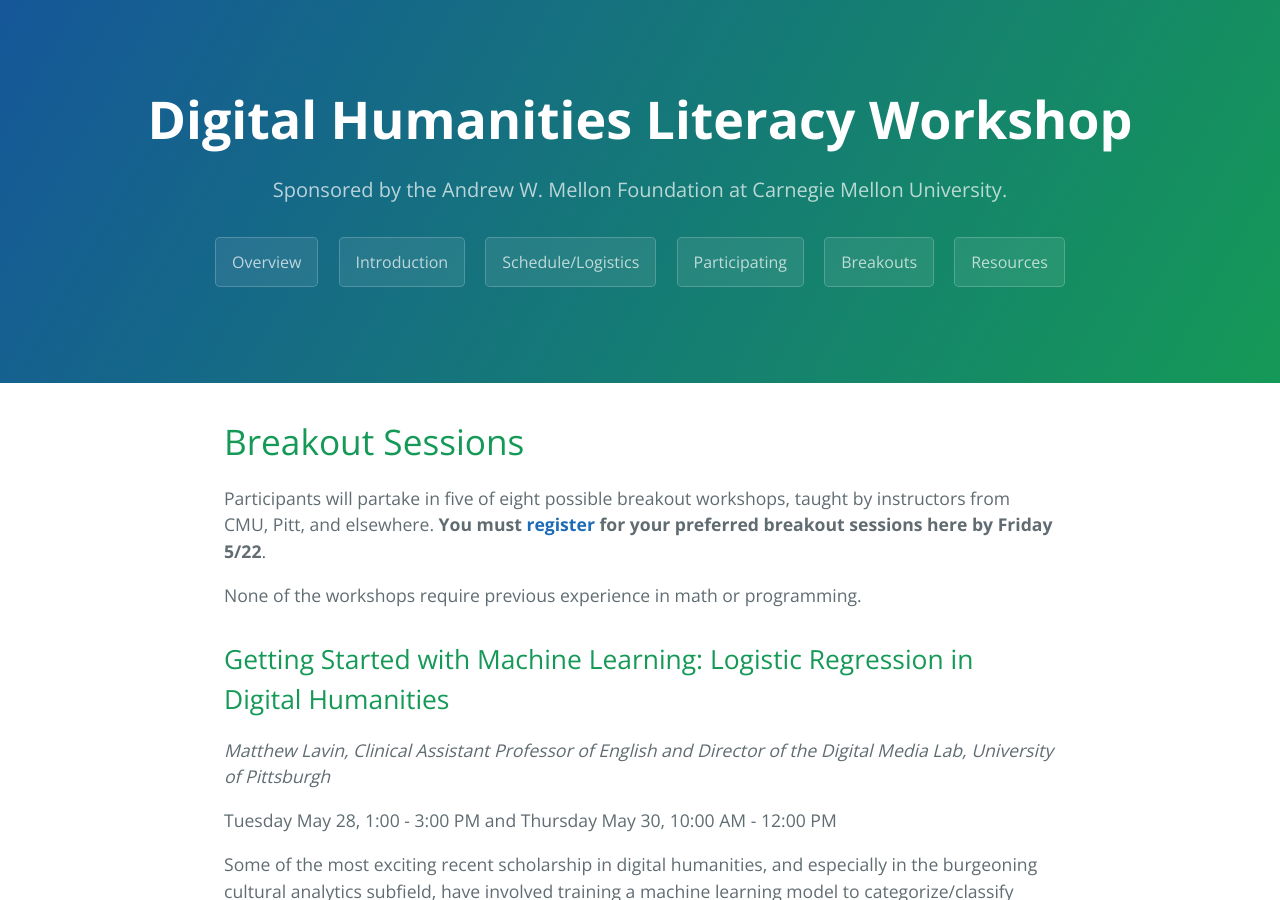
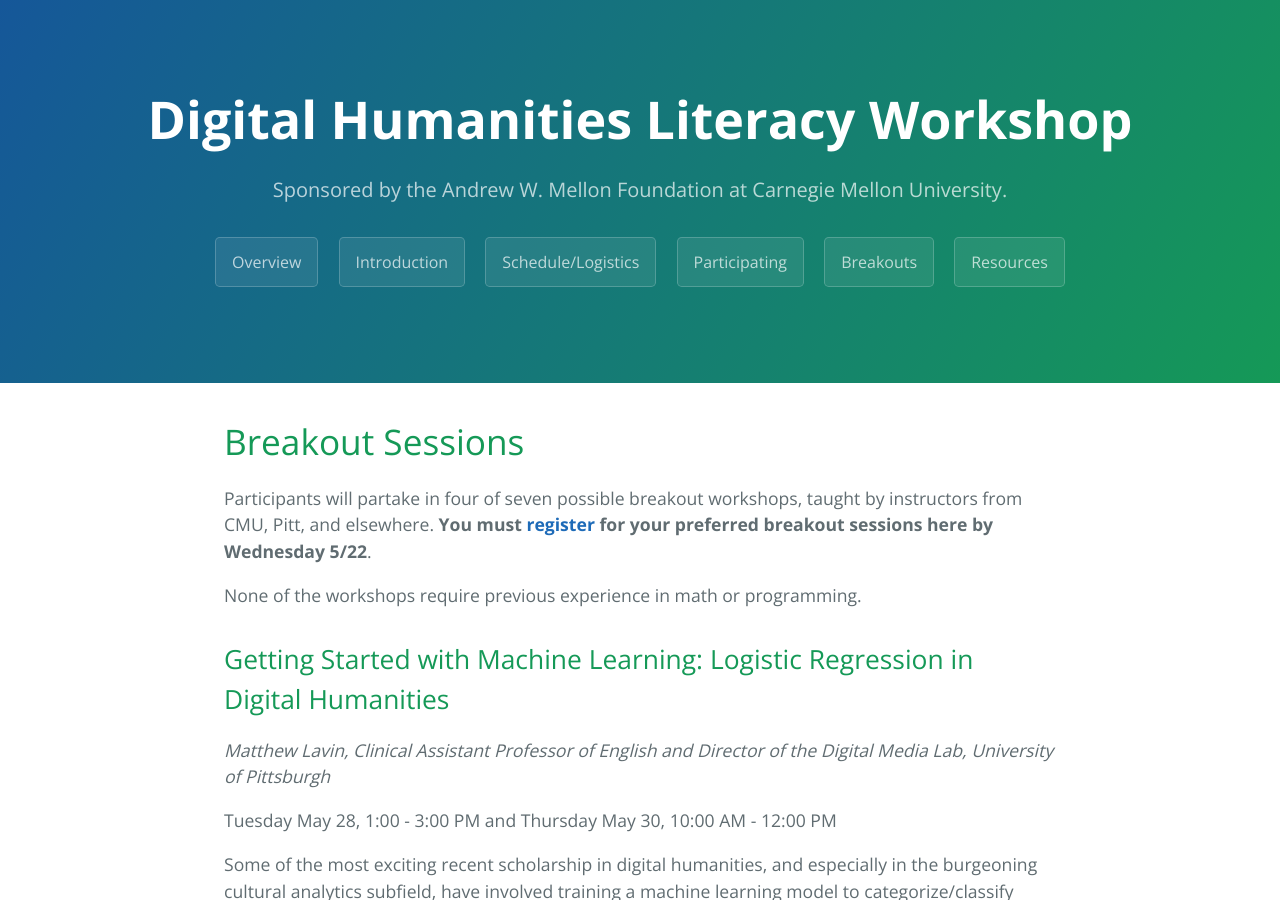
Before and after one commit to dSHARP-CMU/DH-Literacy-Workshop-at-CMU-2019, a Jekyll site: the page built from breakouts.md, in a window 1280 px wide and 900 px high. Built offline with Jekyll 4.4.1, drawn with Linux system fonts in a browser that asks for light colours; our own code applies the rules of GitHub Pages for plain Markdown files.

Commit message:
Update breakouts.md

```diff
--- a/breakouts.md
+++ b/breakouts.md
@@ -3,7 +3,7 @@ title: Breakout Workshops
 permalink: breakouts.html
 ---
 # Breakout Sessions
-Participants will partake in five of eight possible breakout workshops, taught by instructors from CMU, Pitt, and elsewhere. **You must [register](https://forms.gle/GkwaR937se4qwZRJA) for your preferred breakout sessions here by Friday 5/22**.
+Participants will partake in four of seven possible breakout workshops, taught by instructors from CMU, Pitt, and elsewhere. **You must [register](https://forms.gle/GkwaR937se4qwZRJA) for your preferred breakout sessions here by Wednesday 5/22**.
 
 None of the workshops require previous experience in math or programming.
 
```
